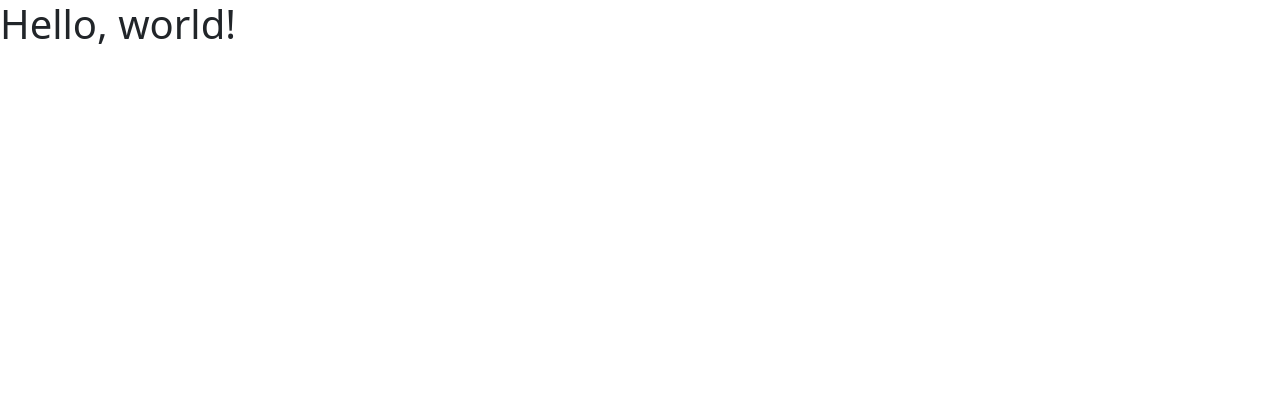
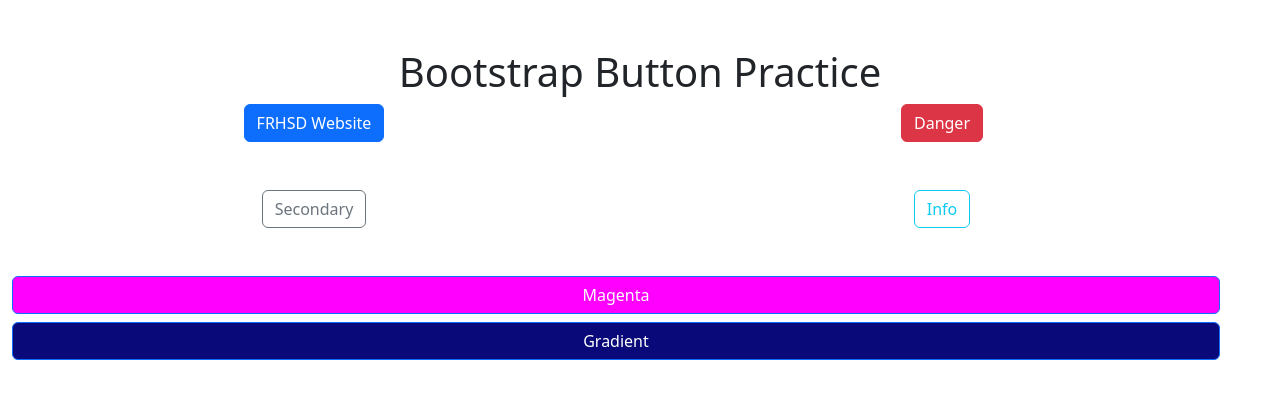
Before and after one commit to J2U0J0U7/Bootstrap-Buttons-, a plain HTML site: page index.html in a window 1280 px wide. Drawn offline with nearby package versions, Linux system fonts and the light colour scheme.

Commit message:
class time

```diff
--- /dev/null
+++ b/css/style.css
@@ -0,0 +1,3 @@
+.btn-primary{
+    background-color: magenta;
+}
--- a/index.html
+++ b/index.html
@@ -1,13 +1,53 @@
 <!DOCTYPE html>
 <html lang="en">
-  <head>
+
+<head>
     <meta charset="utf-8">
     <meta name="viewport" content="width=device-width, initial-scale=1">
     <title>Bootstrap demo</title>
-    <link href="https://cdn.jsdelivr.net/npm/bootstrap@5.3.3/dist/css/bootstrap.min.css" rel="stylesheet" integrity="sha384-QWTKZyjpPEjISv5WaRU9OFeRpok6YctnYmDr5pNlyT2bRjXh0JMhjY6hW+ALEwIH" crossorigin="anonymous">
-  </head>
-  <body>
-    <h1>Hello, world!</h1>
-    <script src="https://cdn.jsdelivr.net/npm/bootstrap@5.3.3/dist/js/bootstrap.bundle.min.js" integrity="sha384-YvpcrYf0tY3lHB60NNkmXc5s9fDVZLESaAA55NDzOxhy9GkcIdslK1eN7N6jIeHz" crossorigin="anonymous"></script>
-  </body>
+    <link href="https://cdn.jsdelivr.net/npm/bootstrap@5.3.3/dist/css/bootstrap.min.css" rel="stylesheet"
+        integrity="sha384-QWTKZyjpPEjISv5WaRU9OFeRpok6YctnYmDr5pNlyT2bRjXh0JMhjY6hW+ALEwIH" crossorigin="anonymous">
+</head>
+
+<body>
+    <div class="container-fluid text-center">
+        <div class="row mt-5">
+            <div class="col">
+                <h1>Bootstrap Button Practice</h1>
+            </div>
+            <div class="row">
+                <div class="col">
+                    <a href="https://www.frhsd.com/" class="btn btn-primary">FRHSD Website</a>
+                </div>
+                <div class="col">
+                    <a href="https://www.frhsd.com/" class="btn btn-danger">Danger</a>
+                </div>
+            </div>
+            <div class="row mt-5">
+                <div class="col">
+                    <a href="button" class="btn btn-outline-secondary">Secondary</a>
+                </div>
+                <div class="col">
+                    <a type="button" class="btn btn-outline-info">Info</a>
+                </div>
+
+              <div class="row mt-5">
+                <div class="col">
+                    <div class="d-grid gap-2">
+                        <a class="btn btn-primary" type="button" style="background-color: magenta;">Magenta</a>
+                        <a class="btn btn-primary" type="button" style="background-color: #090979;">Gradient</a>
+                      </div>
+                </div>
+              </div>
+            </div>
+            </div>
+            </div>
+
+
+
+            <script src="https://cdn.jsdelivr.net/npm/bootstrap@5.3.3/dist/js/bootstrap.bundle.min.js"
+                integrity="sha384-YvpcrYf0tY3lHB60NNkmXc5s9fDVZLESaAA55NDzOxhy9GkcIdslK1eN7N6jIeHz"
+                crossorigin="anonymous"></script>
+</body>
+
 </html>
```
